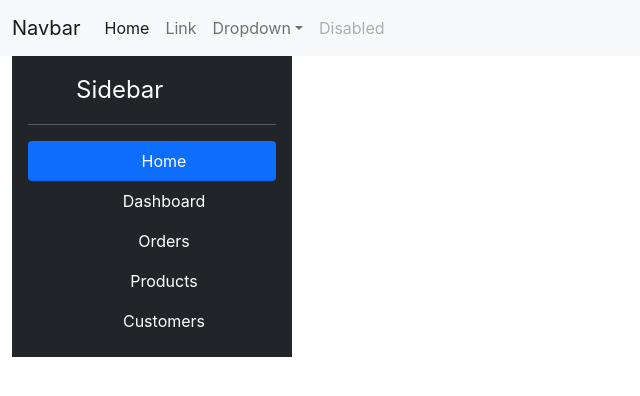
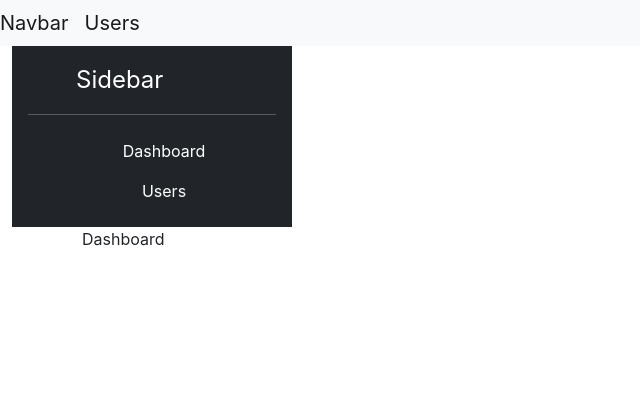
Before and after one commit to systemry420/mern-admin-panel, a React (Create React App) app in the folder client/: page / in a window 1280 px wide. Shown: the top 396 px of the page, without its empty margins (0-640 px from the left). Built offline with nearby package versions, Linux system fonts and the light colour scheme.

Commit message:
define routes

```diff
--- a/client/package.json
+++ b/client/package.json
@@ -10,8 +10,10 @@
     "@types/node": "^16.11.28",
     "@types/react": "^18.0.6",
     "@types/react-dom": "^18.0.2",
+    "@types/react-router-dom": "^5.3.3",
     "react": "^18.0.0",
     "react-dom": "^18.0.0",
+    "react-router-dom": "^6.3.0",
     "react-scripts": "5.0.1",
     "typescript": "^4.6.3",
     "web-vitals": "^2.1.4"
--- a/client/src/App.tsx
+++ b/client/src/App.tsx
@@ -2,6 +2,9 @@ import React from 'react';
 import './App.css';
 import { Navbar } from './components/Navbar';
 import Sidebar from './components/Sidebar';
+import { BrowserRouter, Routes, Route } from "react-router-dom";
+import User from './pages/User';
+import Dashboard from './pages/Dashboard';
 
 function App() {
   return (
@@ -10,6 +13,14 @@ function App() {
 
       <div className='container-fluid'>
         <Sidebar />
+        <main className='container d-flex'>
+          <BrowserRouter>
+            <Routes>
+              <Route path='/' element={<Dashboard />} />
+              <Route path='/users' element={<User />} />
+            </Routes>
+          </BrowserRouter>
+        </main>
       </div>
     </div>
   );
--- a/client/src/components/Navbar.tsx
+++ b/client/src/components/Navbar.tsx
@@ -1,40 +1,19 @@
 import { Component, ReactNode } from "react";
+import { Link } from "react-router-dom";
 
 export class Navbar extends Component {
     render(): ReactNode {
         return (
             <nav className="navbar navbar-expand-lg navbar-light bg-light">
-            <div className="container-fluid">
-              <a className="navbar-brand" href="#">Navbar</a>
-              <button className="navbar-toggler" type="button" data-bs-toggle="collapse" data-bs-target="#navbarSupportedContent" aria-controls="navbarSupportedContent" aria-expanded="false" aria-label="Toggle navigation">
-                <span className="navbar-toggler-icon"></span>
-              </button>
-              <div className="collapse navbar-collapse" id="navbarSupportedContent">
                 <ul className="navbar-nav me-auto mb-2 mb-lg-0">
-                  <li className="nav-item">
-                    <a className="nav-link active" aria-current="page" href="#">Home</a>
-                  </li>
-                  <li className="nav-item">
-                    <a className="nav-link" href="#">Link</a>
-                  </li>
-                  <li className="nav-item dropdown">
-                    <a className="nav-link dropdown-toggle" href="#" id="navbarDropdown" role="button" data-bs-toggle="dropdown" aria-expanded="false">
-                      Dropdown
-                    </a>
-                    <ul className="dropdown-menu" aria-labelledby="navbarDropdown">
-                      <li><a className="dropdown-item" href="#">Action</a></li>
-                      <li><a className="dropdown-item" href="#">Another action</a></li>
-                      <li><hr className="dropdown-divider" /></li>
-                      <li><a className="dropdown-item" href="#">Something else here</a></li>
-                    </ul>
-                  </li>
-                  <li className="nav-item">
-                    <a className="nav-link disabled">Disabled</a>
-                  </li>
+                    <li className="nav-item">
+                        <a className="navbar-brand" href="/">Navbar</a>
+                    </li>
+                    <li className="nav-item">
+                        <a className="navbar-brand" href="/users">Users</a>
+                    </li>
                 </ul>
-              </div>
-            </div>
-          </nav>
+            </nav>
         )
     }
 }
--- a/client/src/components/Sidebar.tsx
+++ b/client/src/components/Sidebar.tsx
@@ -1,5 +1,6 @@
 
 import React from 'react'
+import { Link } from 'react-router-dom'
 
 const Sidebar = () => {
   return (
@@ -10,34 +11,16 @@ const Sidebar = () => {
     </a>
     <hr />
     <ul className="nav nav-pills flex-column mb-auto">
-      <li className="nav-item">
-        <a href="#" className="nav-link active" aria-current="page">
-          <svg className="bi me-2" width="16" height="16"></svg>
-          Home
-        </a>
-      </li>
       <li>
-        <a href="#" className="nav-link text-white">
+        <a href="/" className="nav-link text-white">
           <svg className="bi me-2" width="16" height="16"></svg>
           Dashboard
         </a>
       </li>
       <li>
-        <a href="#" className="nav-link text-white">
+        <a href="/users" className="nav-link text-white">
           <svg className="bi me-2" width="16" height="16"></svg>
-          Orders
-        </a>
-      </li>
-      <li>
-        <a href="#" className="nav-link text-white">
-          <svg className="bi me-2" width="16" height="16"></svg>
-          Products
-        </a>
-      </li>
-      <li>
-        <a href="#" className="nav-link text-white">
-          <svg className="bi me-2" width="16" height="16"></svg>
-          Customers
+          Users
         </a>
       </li>
     </ul>
--- /dev/null
+++ b/client/src/pages/Dashboard.tsx
@@ -0,0 +1,9 @@
+import React from 'react'
+
+const Dashboard = () => {
+  return (
+    <div>Dashboard</div>
+  )
+}
+
+export default Dashboard
--- /dev/null
+++ b/client/src/pages/User.tsx
@@ -0,0 +1,9 @@
+import React from 'react'
+
+const User = () => {
+  return (
+    <div>User</div>
+  )
+}
+
+export default User
```
Also changed, not shown: 1 other file (tests, documents, lock files or other folders).
